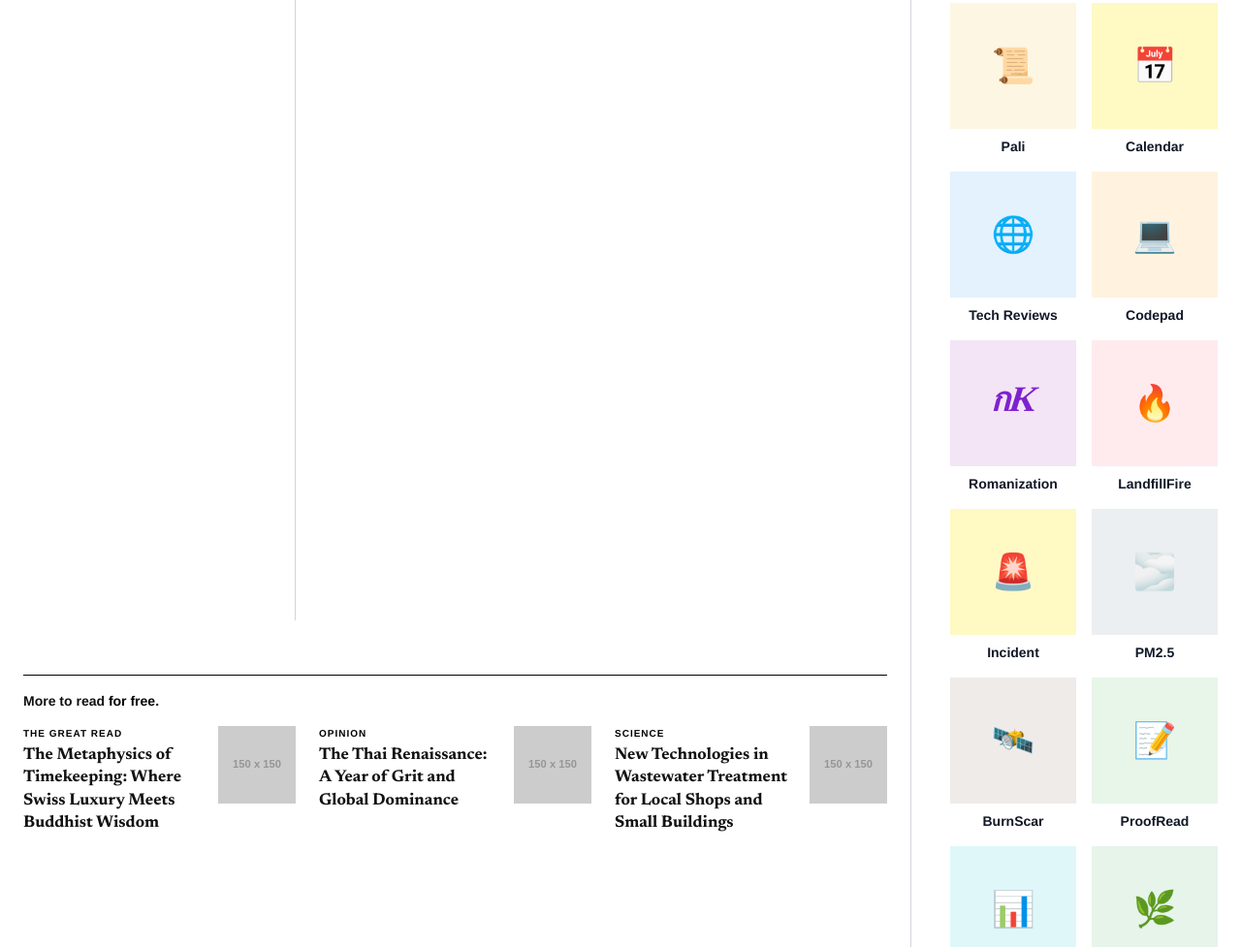
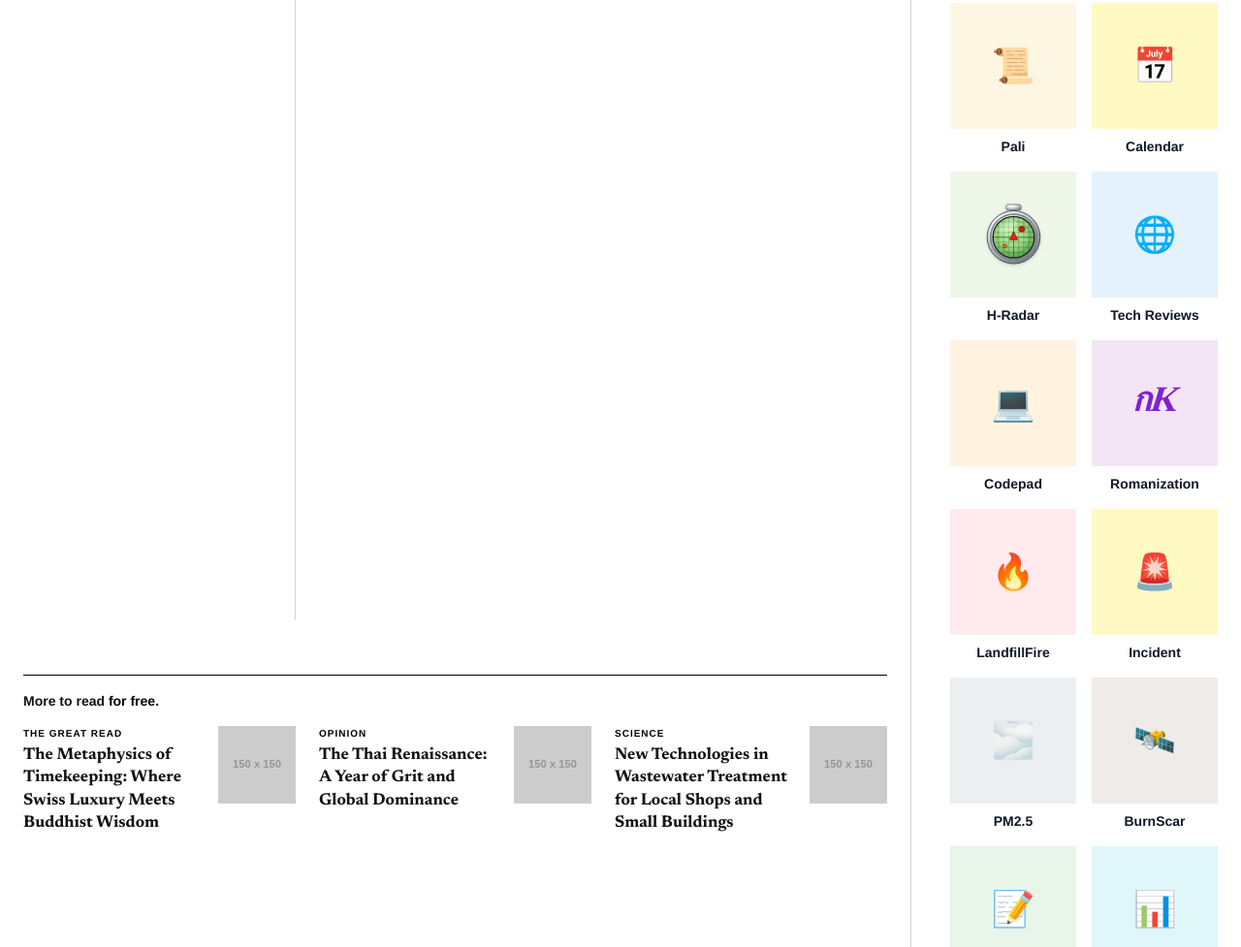
Before and after one commit to Kietpawpan/TheSiamTimes, a plain HTML site: page index.html in a window 1280 px wide. Shown: the part 1081-2058 px from the top of the page at 97% size. Drawn offline with nearby package versions, Linux system fonts and the light colour scheme; no server answers; placeholder pictures from the web are drawn by us; a web font is replaced by a local one.

Commit message:
index: add H-Radar app tile linking to hotspotRadar.html
New tile in the sidebar apps grid, right after Calendar, in the same
style as the other app tiles. Instead of an emoji it uses a small inline
SVG icon of the radar itself (silver round case with top button, green
grid screen, red user triangle and hotspot blips). The triangle blinks
and a ring pulses around the hotspot; both stop for users who prefer
reduced motion.

Co-Authored-By: Claude Opus 5.5 <noreply@anthropic.com>
Claude-Session: https://claude.ai/code/session_012M16JKY5siCDBHRbV2BsRL

```diff
--- a/index.html
+++ b/index.html
@@ -47,6 +47,12 @@
             background-color: #ffffff;
             color: #121212;
         }
+        /* ไอคอนแอป H-Radar: สามเหลี่ยมกะพริบ + วงคลื่นรอบจุดความร้อน */
+        @keyframes hr-blink { 0%, 50% { opacity: 1; } 60%, 100% { opacity: .3; } }
+        @keyframes hr-ping { 0% { transform: scale(.55); opacity: .85; } 100% { transform: scale(1.9); opacity: 0; } }
+        .hr-blink { animation: hr-blink 1.6s ease-in-out infinite; }
+        .hr-ping { transform-box: fill-box; transform-origin: center; animation: hr-ping 1.6s ease-out infinite; }
+        @media (prefers-reduced-motion: reduce) { .hr-blink, .hr-ping { animation: none; } }
         .border-double-thick {
             border-top: 1px solid #121212;
             border-bottom: 3px solid #121212;
@@ -1558,6 +1564,50 @@
     </div>
     <h4 class="text-sm font-sans font-bold text-gray-900 group-hover:underline">Calendar</h4>
 </a>
+                    <a href="hotspotRadar.html" class="block group text-center" title="H-Radar: เรดาร์ตรวจหาจุดความร้อนใกล้ตัว">
+                        <div class="aspect-square bg-[#EEF7E8] flex items-center justify-center relative overflow-hidden mb-2">
+                            <!-- ไอคอน H-Radar: เครื่องเรดาร์ขอบกลม จอเขียวมีตาราง สามเหลี่ยมผู้ใช้กลางจอ และจุดความร้อน -->
+                            <svg viewBox="0 0 100 100" class="w-1/2 h-1/2 drop-shadow transition-transform duration-200 group-hover:scale-105" aria-hidden="true">
+                                <defs>
+                                    <radialGradient id="hr-metal" cx="34%" cy="26%" r="80%">
+                                        <stop offset="0" stop-color="#ffffff"/>
+                                        <stop offset=".4" stop-color="#dfe3e5"/>
+                                        <stop offset=".8" stop-color="#9aa1a7"/>
+                                        <stop offset="1" stop-color="#6b7277"/>
+                                    </radialGradient>
+                                    <radialGradient id="hr-screen" cx="44%" cy="38%" r="68%">
+                                        <stop offset="0" stop-color="#c9f3ac"/>
+                                        <stop offset=".55" stop-color="#9ad982"/>
+                                        <stop offset="1" stop-color="#4f9b46"/>
+                                    </radialGradient>
+                                    <clipPath id="hr-clip"><circle cx="50" cy="55" r="32"/></clipPath>
+                                </defs>
+                                <!-- ปุ่มสแกนด้านบน -->
+                                <rect x="45" y="10" width="10" height="6" fill="#9aa1a7"/>
+                                <rect x="38" y="3" width="24" height="9" rx="3.5" fill="url(#hr-metal)" stroke="#6d7479" stroke-width="1.2"/>
+                                <!-- ตัวเครื่องและขอบจอ -->
+                                <circle cx="50" cy="55" r="42" fill="url(#hr-metal)" stroke="#50575c" stroke-width="1.5"/>
+                                <circle cx="50" cy="55" r="36.5" fill="none" stroke="#7b8388" stroke-width="2.5"/>
+                                <circle cx="50" cy="55" r="34" fill="#1d221e"/>
+                                <!-- จอเขียว + ตาราง -->
+                                <g clip-path="url(#hr-clip)">
+                                    <rect x="18" y="23" width="64" height="64" fill="url(#hr-screen)"/>
+                                    <path d="M26 23V87M34 23V87M42 23V87M58 23V87M66 23V87M74 23V87M18 31H82M18 39H82M18 47H82M18 63H82M18 71H82M18 79H82" stroke="#184a18" stroke-opacity=".45" stroke-width=".9"/>
+                                    <path d="M50 23V87M18 55H82" stroke="#124012" stroke-opacity=".7" stroke-width="1.3"/>
+                                    <circle cx="50" cy="55" r="26" fill="none" stroke="#0e380e" stroke-opacity=".5" stroke-width=".9" stroke-dasharray="3 2.4"/>
+                                    <!-- จุดความร้อน -->
+                                    <circle class="hr-ping" cx="63" cy="42" r="6.5" fill="none" stroke="#c8140a" stroke-width="1.6" opacity=".6"/>
+                                    <circle cx="63" cy="42" r="4" fill="#e3171b" stroke="#3c0a00" stroke-width="1"/>
+                                    <circle cx="36" cy="69" r="3" fill="#ff7a00" stroke="#3c0a00" stroke-width=".9"/>
+                                    <!-- แสงสะท้อนกระจก -->
+                                    <ellipse cx="40" cy="38" rx="16" ry="8" fill="#ffffff" opacity=".3" transform="rotate(-28 40 38)"/>
+                                </g>
+                                <!-- ตำแหน่งผู้ใช้ -->
+                                <path class="hr-blink" d="M50 46.5L56.5 59H43.5Z" fill="#ff1a1a" stroke="#5c0000" stroke-width="1.2" stroke-linejoin="round"/>
+                            </svg>
+                        </div>
+                        <h4 class="text-sm font-sans font-bold text-gray-900 group-hover:underline">H-Radar</h4>
+                    </a>
                     <a href="techReviews.html" class="block group text-center">
                         <div class="aspect-square bg-[#E3F2FD] flex items-center justify-center relative overflow-hidden mb-2">
                             <span class="text-4xl">🌐</span>
```
